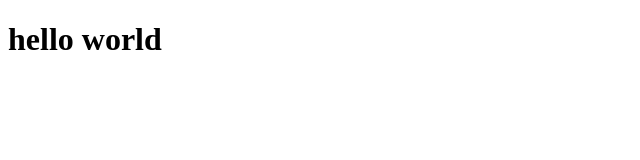
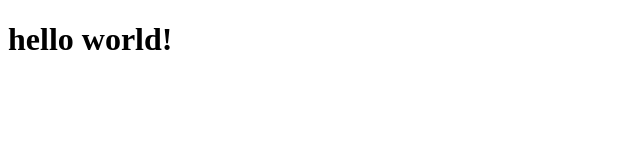
Before and after one commit to ahmednkhan24/athan-frontend-web, a React (Create React App) app: page / in a window 1280 px wide. Shown: the top 160 px of the page, without its empty margins (0-640 px from the left). Built offline with nearby package versions, Linux system fonts and the light colour scheme; the HTML template or start-up script is replaced by a standard one.

Commit message:
test change

```diff
--- a/src/App.tsx
+++ b/src/App.tsx
@@ -3,7 +3,7 @@ import React from 'react';
 const App: React.FC = () => {
   return (
     <div>
-      <h1>hello world</h1>
+      <h1>hello world!</h1>
     </div>
   );
 };
```
